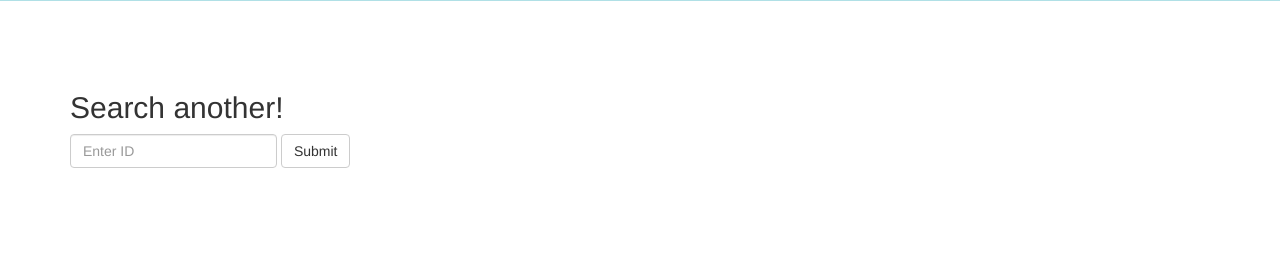
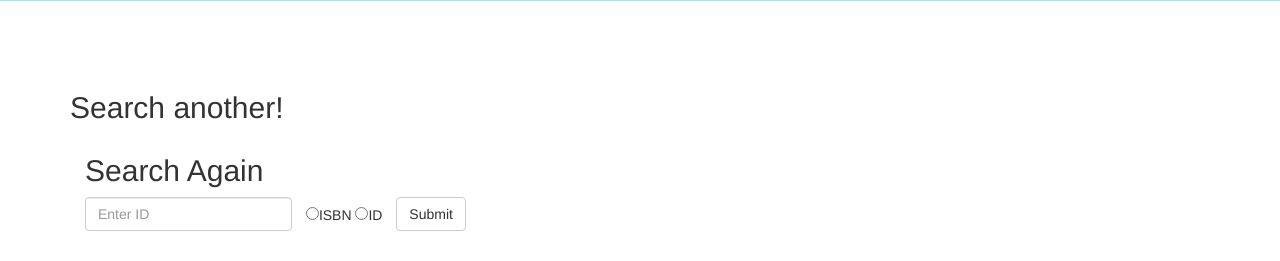
Before and after one commit to srdg/goodreadsrec, a Flask app: template templates/index.html in a window 1280 px wide. Shown: the part 539-800 px from the top of the page. Run offline with Flask 2, Linux system fonts and the light colour scheme; the template is opened without the code that fills it, so the values that code supplies are empty; some libraries are stand-ins or nearby versions.

Commit message:
resolved issue #27

```diff
--- a/templates/index.html
+++ b/templates/index.html
@@ -41,12 +41,18 @@
 			{%endfor%}
 		</div>
  	 	<h2>Search another!</h2>
- 		 <form class="form-inline" method="POST">
-	   		<div class="form-group">
-	      		<input type="text" class="form-control" id="text" placeholder="Enter ID" name="text">
-	    	</div>
-	    		<button type="submit" class="btn btn-default">Submit</button>
-  		</form>
+ 		 <div class="container">
+			<h2>Search Again</h2>
+			<form class="form-inline" method="POST">
+			  <div class="form-group">
+				<input type="text" class="form-control" id="text" placeholder="Enter ID" name="text">
+			  </div>
+			  <div class="form-group" style="margin-left: 10px;">
+				<input type="radio" name="userChoice" value="isbn_no">ISBN
+				<input type="radio" name="userChoice" value="id_no">ID
+			  </div>
+			  <button type="submit" class="btn btn-default" style="margin-left: 10px;">Submit</button>
+			</form>
   		<br>
 </body>
 </html>
```
Also changed, not shown: templates/404.html (+21 -5 lines), templates/indexError.html (+18 -1 lines), templates/notFound.html (+17 -1 lines).
